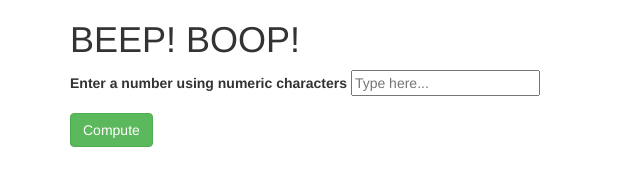
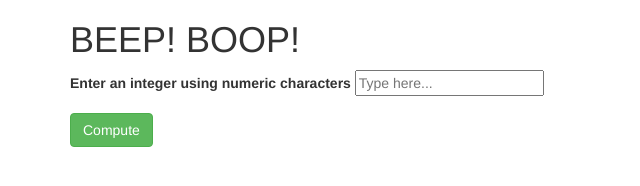
Before and after one commit to AramisDad/code-review-3, a plain HTML site: page index.html in a window 1280 px wide. Shown: the full height of the page, 0-640 px from the left. Drawn offline with Linux system fonts and the light colour scheme.

```diff
--- a/index.html
+++ b/index.html
@@ -13,7 +13,7 @@
 
       <form id="userForm">
         <div class="form-group">
-          <label for="userLabel">Enter a number using numeric characters</label>
+          <label for="userLabel">Enter an integer using numeric characters</label>
           <input id="userInput" type="text" placeholder="Type here...">
         </div>
 
```
Also changed, not shown: 1 other file.
